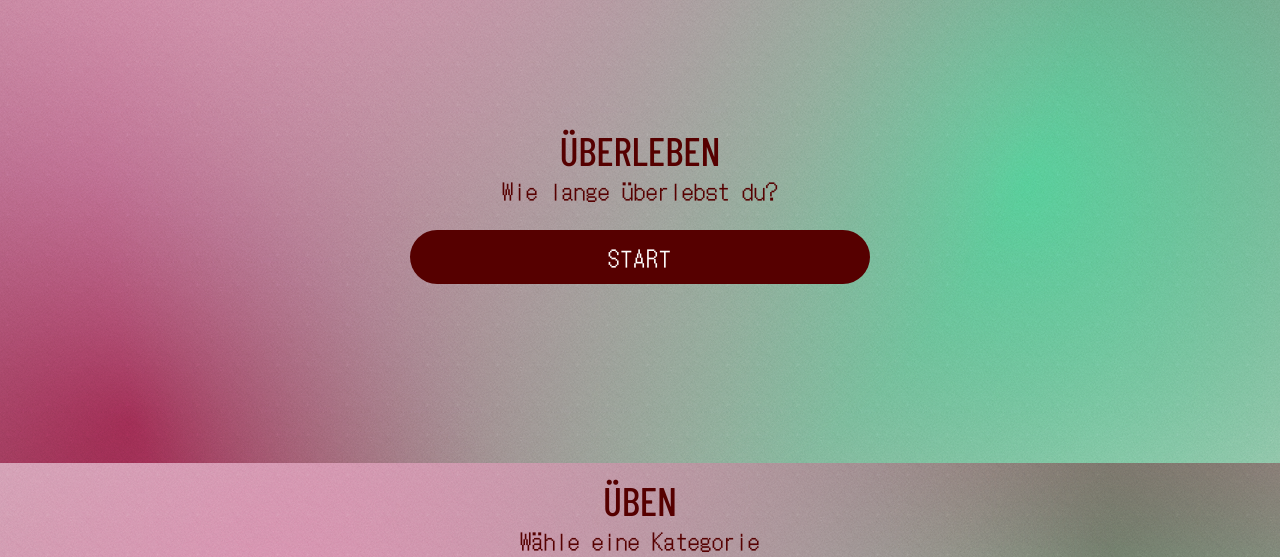
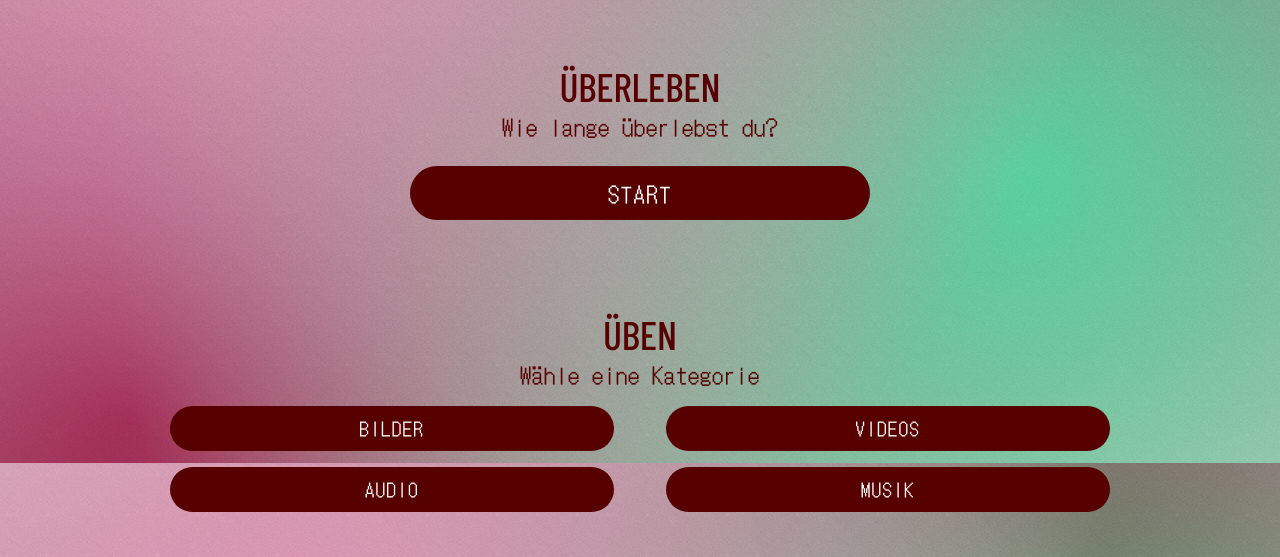
Before and after one commit to NadiaGiliberti/swaipe_app, a Nuxt app: page /kategorien in a window 1280 px wide. Shown: the part 337-894 px from the top of the page. Built offline with nearby package versions, Linux system fonts and the light colour scheme; no server answers; a web font is replaced by a local one.

Commit message:
Update kategorien.vue

```diff
--- a/app/pages/kategorien.vue
+++ b/app/pages/kategorien.vue
@@ -120,28 +120,32 @@
 }
 
 @media (min-width: 768px) {
-    .container_punktemodus,
-    .container_ueberlebensmodus,
+
+
     .container_ueben {
-        max-width: 480px;
-        margin-left: auto;
-        margin-right: auto;
+        margin-top: 12%;
+    }
+
+}
+
+@media (min-width: 1024px) {
+
+    .container_ueberlebensmodus {
+        margin-top: 5%;
+    }
+
+    .container_ueben {
+        margin-top: 7%;
     }
 
     .container_buttons_ueben {
-        max-width: 420px;
-    }
-}
-
-@media (min-width: 1024px) {
-    .container_punktemodus,
-    .container_ueberlebensmodus,
-    .container_ueben {
-        max-width: 540px;
+        display: flex;
+        justify-content: center;
+        align-items: center;
+        width: 80%;
+        flex-wrap: wrap;
+        gap: 5%;
     }
 
-    .container_buttons_ueben {
-        max-width: 460px;
-    }
 }
 </style>
```
